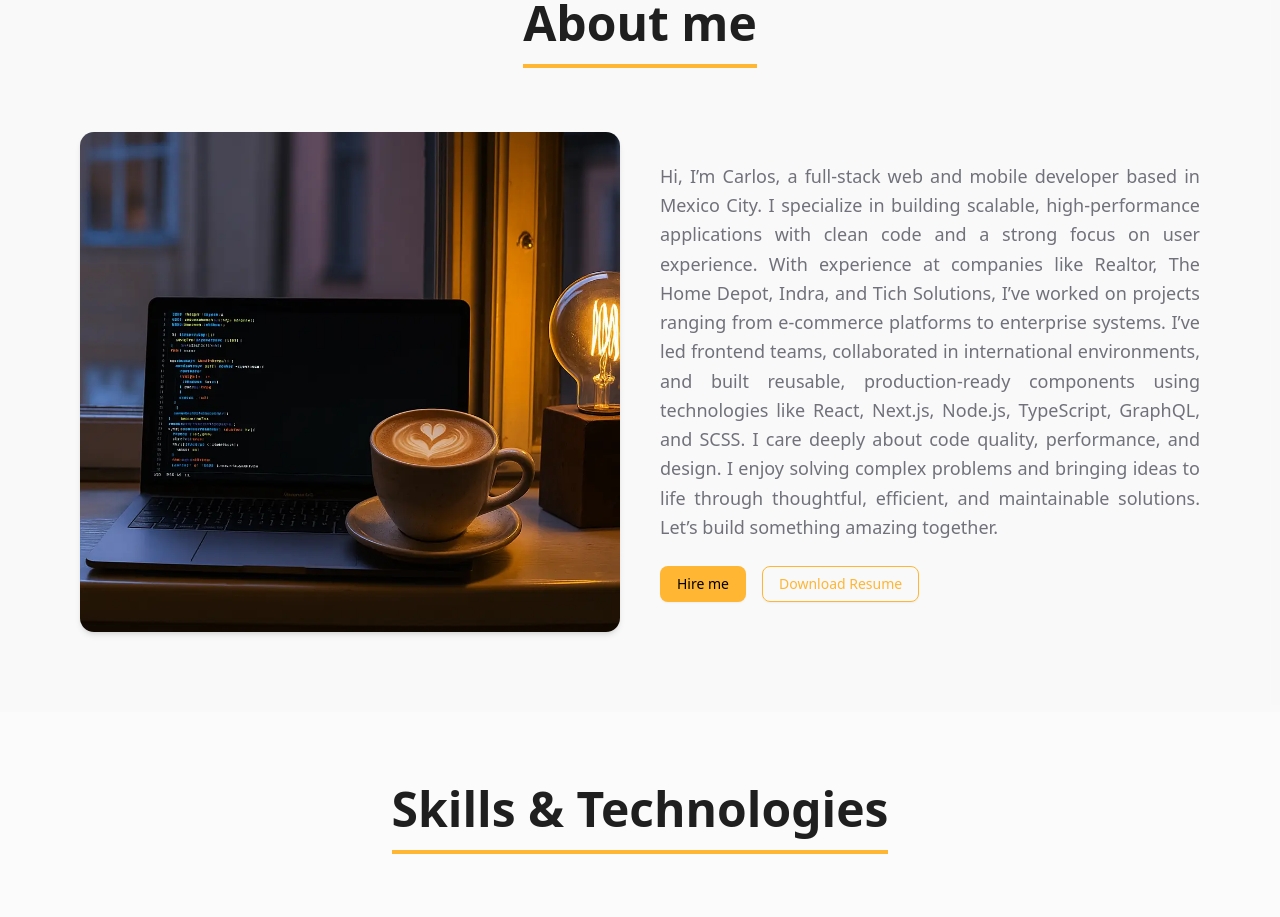
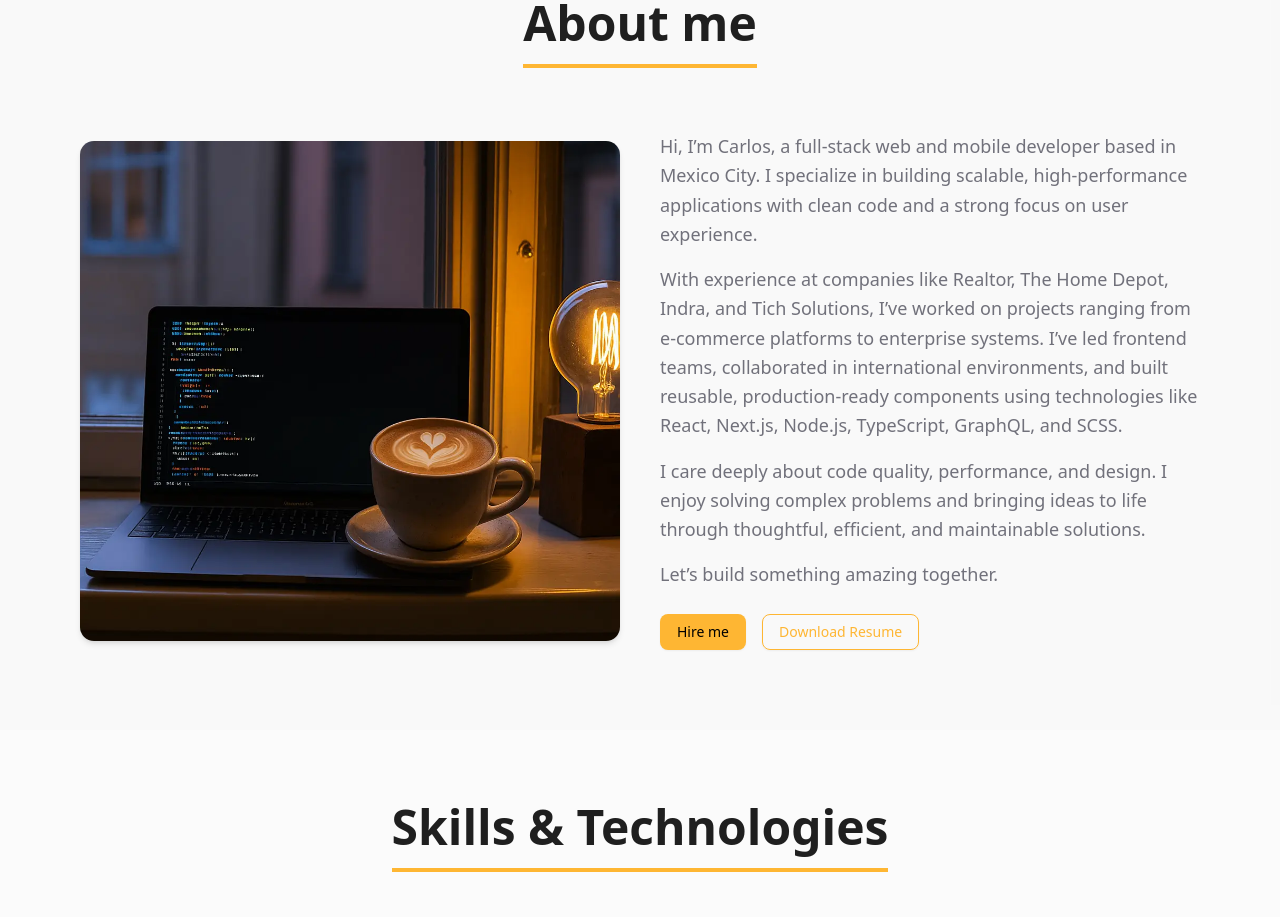
Before and after one commit to CarlosGRJ/CarlosRojasWeb, a Next.js app: page / in a window 1280 px wide. Shown: the part 820-1737 px from the top of the page. Built offline with nearby package versions, Linux system fonts and the light colour scheme; no server answers.

Commit message:
feat(hero-section): refactor Hero34 component to remove description prop and enhance image handling

```diff
--- a/src/app/page.tsx
+++ b/src/app/page.tsx
@@ -34,7 +34,7 @@ export default function Home() {
         }}
       />
 
-      <Hero34 description={t.About.Description} />
+      <Hero34 />
 
       <SkillsSection />
 
--- a/src/components/hero34.tsx
+++ b/src/components/hero34.tsx
@@ -3,12 +3,9 @@ import { useTranslation } from '@/context/TranslationProvider';
 import Image from 'next/image';
 import Link from 'next/link';
 
-interface Hero34Props {
-  description: string;
-}
-
-const Hero34 = ({ description }: Hero34Props) => {
+const Hero34 = () => {
   const { t } = useTranslation();
+  const paragraphs = t.About.Description.split('\n\n');
 
   return (
     <section id='about' className='bg-muted/40'>
@@ -18,22 +15,26 @@ const Hero34 = ({ description }: Hero34Props) => {
         </h2>
 
         <div className='flex flex-col lg:flex-row items-center gap-10'>
-        {/* 📸 Image */}
-        <div className='w-full '>
+          <div className='w-full'>
             <Image
               width={400}
               height={400}
               src='/images/AboutMe.webp'
-            alt='Carlos working remotely with coffee'
+              alt={t.About.ImageAlt}
               className='rounded-xl shadow-md object-cover w-full max-h-[500px]'
             />
           </div>
 
-        {/* 🧑‍💻 Content */}
-        <div className='w-full '>
-          <p className='text-base sm:text-lg text-muted-foreground leading-relaxed text-justify mb-6'>
-            {description}
+          <div className='w-full'>
+            <div className='space-y-4 mb-6'>
+              {paragraphs.map((paragraph) => (
+                <p
+                  key={paragraph.slice(0, 20)}
+                  className='text-base sm:text-lg text-muted-foreground leading-relaxed text-left'>
+                  {paragraph}
                 </p>
+              ))}
+            </div>
 
             <div className='flex flex-wrap gap-4'>
               <Button asChild>
--- a/src/i18n/en.json
+++ b/src/i18n/en.json
@@ -23,6 +23,7 @@
   },
   "About": {
     "Title": "About Me",
+    "ImageAlt": "Carlos working remotely with coffee",
     "Description": "Hi, I’m Carlos, a full-stack web and mobile developer based in Mexico City. I specialize in building scalable, high-performance applications with clean code and a strong focus on user experience.\n\nWith experience at companies like Realtor, The Home Depot, Indra, and Tich Solutions, I’ve worked on projects ranging from e-commerce platforms to enterprise systems. I’ve led frontend teams, collaborated in international environments, and built reusable, production-ready components using technologies like React, Next.js, Node.js, TypeScript, GraphQL, and SCSS.\n\nI care deeply about code quality, performance, and design. I enjoy solving complex problems and bringing ideas to life through thoughtful, efficient, and maintainable solutions.\n\nLet’s build something amazing together."
   },
   "Services": {
--- a/src/i18n/es.json
+++ b/src/i18n/es.json
@@ -23,6 +23,7 @@
   },
   "About": {
     "Title": "Sobre Mí",
+    "ImageAlt": "Carlos trabajando de forma remota con café",
     "Description": "Hola, soy Carlos, desarrollador full stack de aplicaciones web y móviles, con base en la Ciudad de México. Me especializo en construir soluciones escalables y de alto rendimiento, con código limpio y un fuerte enfoque en la experiencia del usuario.\n\nHe trabajado en empresas como Realtor, The Home Depot, Indra y Tich Solutions, participando en proyectos que van desde plataformas de comercio electrónico hasta sistemas empresariales. He liderado equipos frontend, colaborado en entornos internacionales y desarrollado componentes reutilizables y listos para producción usando tecnologías como React, Next.js, Node.js, TypeScript, GraphQL y SCSS.\n\nMe importa la calidad del código, el rendimiento y el diseño. Disfruto resolver problemas complejos y dar vida a ideas a través de soluciones bien pensadas, eficientes y mantenibles.\n\nConstruyamos algo increíble juntos."
   },
   "Services": {
```
Lines whose indentation alone changed are shown as unchanged.
